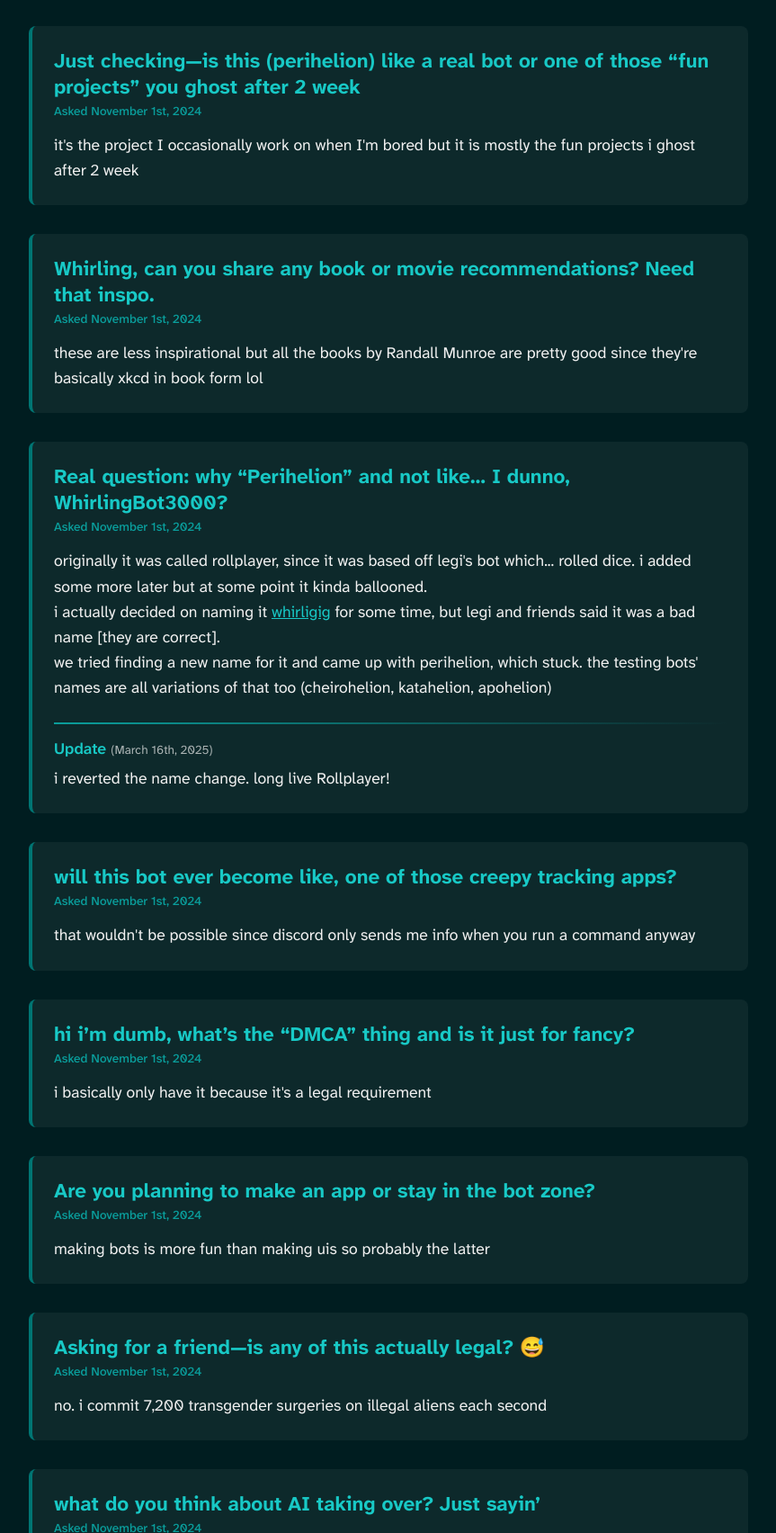
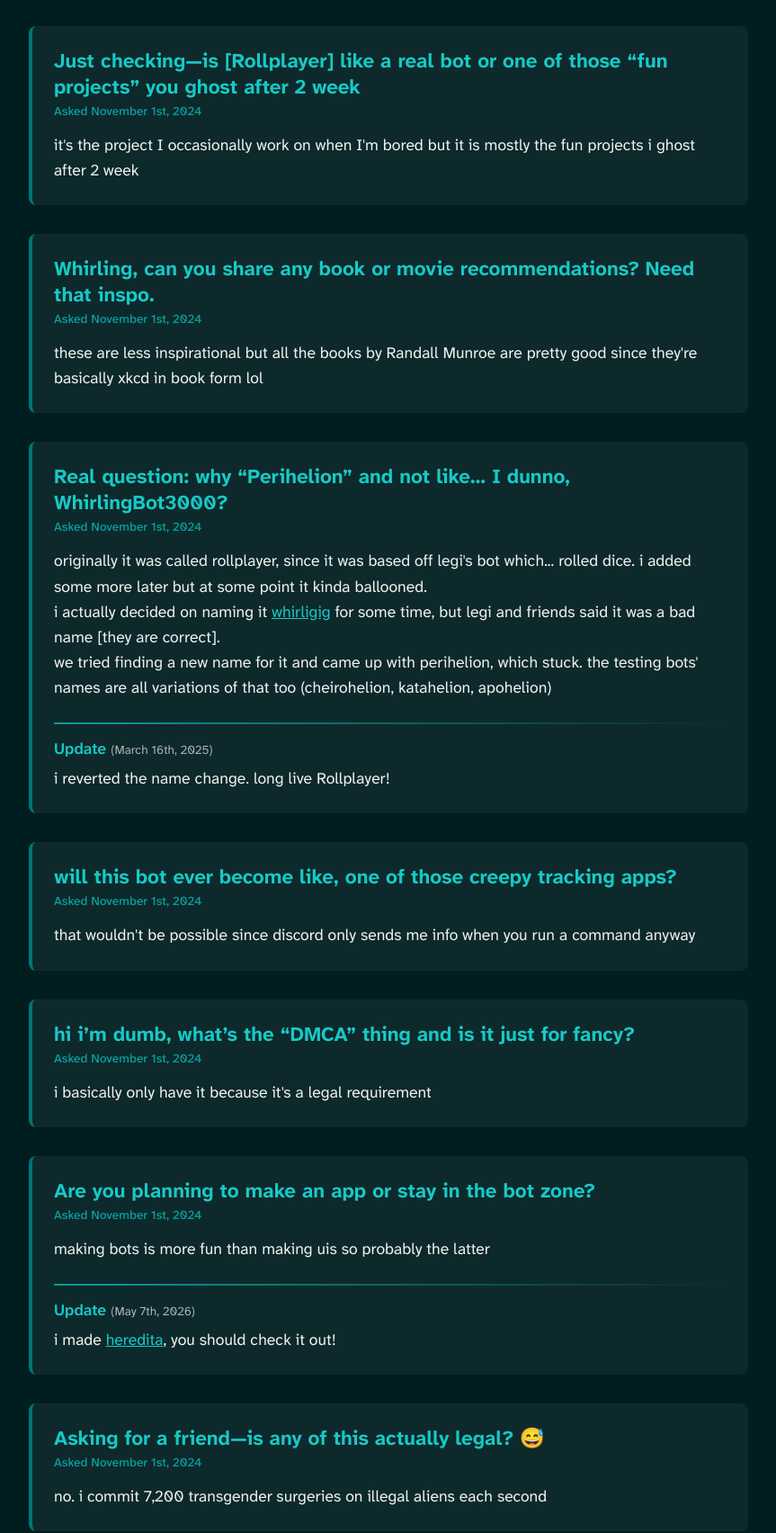
Before and after one commit to infernostars/infernostars.github.io, an Astro site: page /qna in a window 1280 px wide. Shown: the part 496-2200 px from the top of the page at 90% size, without its empty margins (208-1071 px from the left). Built offline with nearby package versions, Linux system fonts and the light colour scheme; Astro itself is replaced by a stand-in of ours.

Commit message:
qna improvements

```diff
--- a/src/pages/qna.astro
+++ b/src/pages/qna.astro
@@ -23,7 +23,7 @@ import commitImg from '../assets/qna/perihelion_commit905b8c8.png';
 				</div>
 
 				<div class="qna-item">
-					<h4>Just checking—is this (perihelion) like a real bot or one of those “fun projects” you ghost after 2 week</h4>
+					<h4>Just checking—is [Rollplayer] like a real bot or one of those “fun projects” you ghost after 2 week</h4>
 					<h6>Asked November 1st, 2024</h6>
 					<p>it's the project I occasionally work on when I'm bored but it is mostly the fun projects i ghost after 2 week</p>
 				</div>
@@ -64,6 +64,10 @@ import commitImg from '../assets/qna/perihelion_commit905b8c8.png';
 					<h4>Are you planning to make an app or stay in the bot zone?</h4>
 					<h6>Asked November 1st, 2024</h6>
 					<p>making bots is more fun than making uis so probably the latter</p>
+					<div class="update-box">
+						<h5>Update <small>(May 7th, 2026)</small></h5>
+						<p>i made <a href="https://heredita.net">heredita</a>, you should check it out!</p>
+					</div>
 				</div>
 
 				<div class="qna-item">
@@ -87,7 +91,7 @@ import commitImg from '../assets/qna/perihelion_commit905b8c8.png';
 				<div class="qna-item">
 					<h4>The privacy policy mentions data being stored in the United States. Given recent changes in international data protection laws, what measures are in place to ensure GDPR compliance for EU users[?]</h4>
 					<h6>Asked November 2nd, 2024</h6>
-					<p>If you want your information deleted, contact @whirlingstars on Discord. <small>from <a href="accorp.net/rollplayer/privacy-policy.html">the privacy policy</a></small></p>
+					<p>If you want your information deleted, contact @whirlingstars on Discord. <small>from <a href="https://accorp.net/rollplayer/privacy-policy.html">the privacy policy</a></small></p>
 				</div>
 
 				<div class="qna-item">
```
